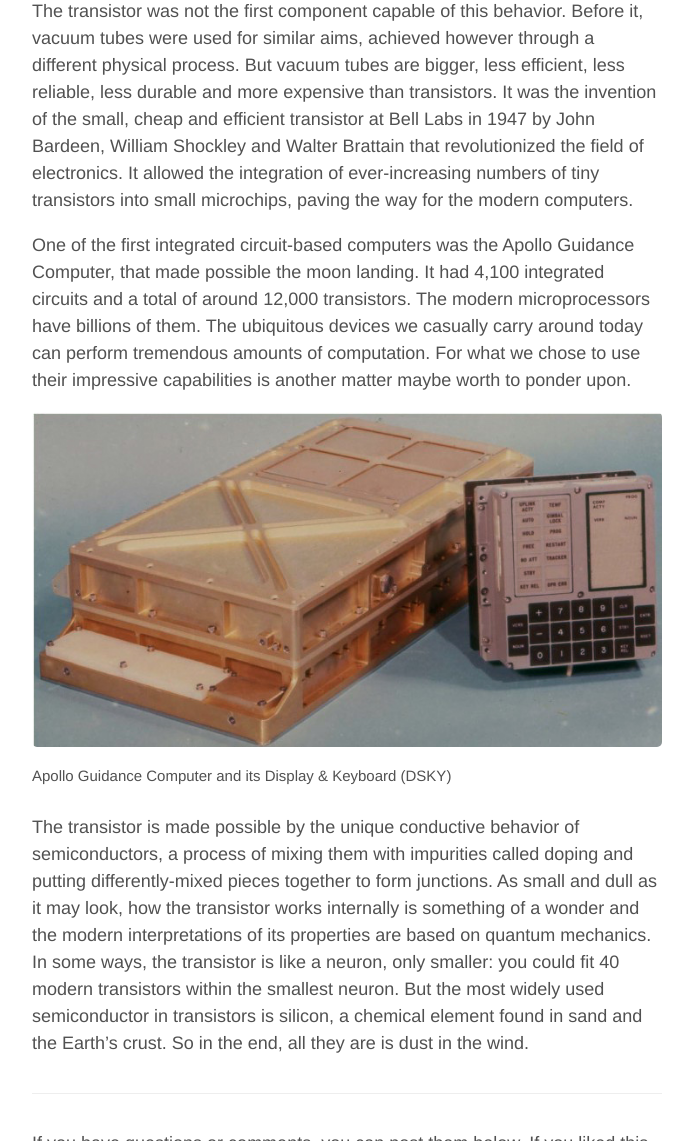
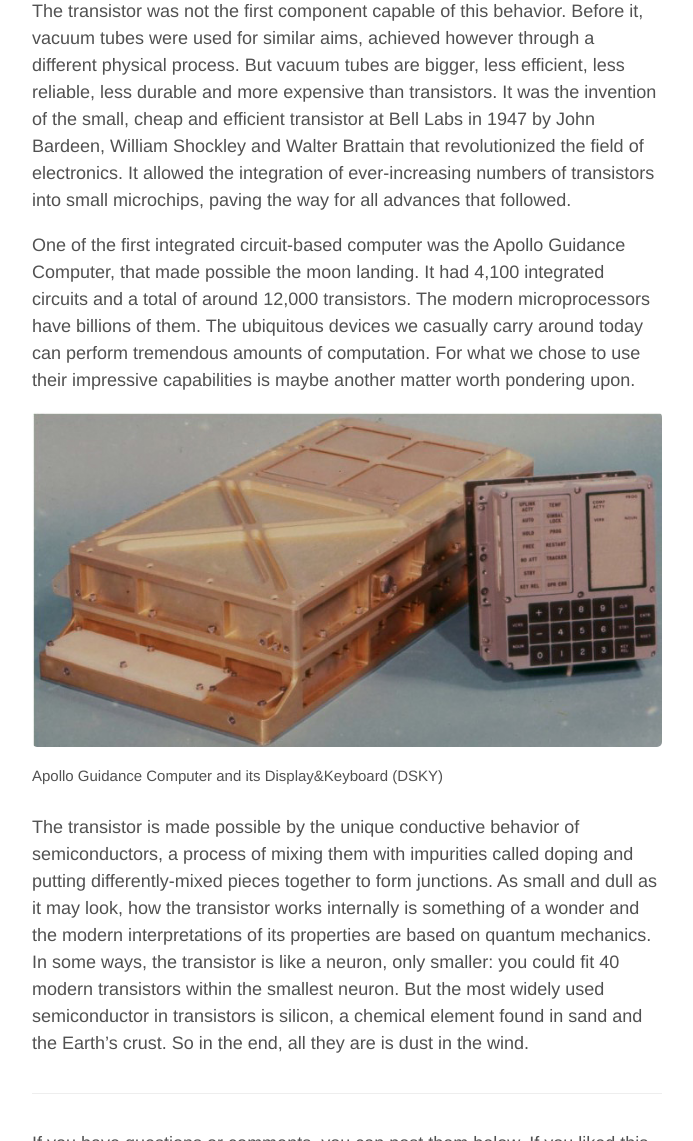
Before and after one commit to aoghina/aoghina.github.io, a Jekyll site: the page built from _posts/2016-11-19-a-tribute-to-the-transistor.md, in a window 1280 px wide and 1400 px high, scrolled down 2144 px. Shown: the part 259-1400 px from the top of the window, without its empty margins (293-986 px from the left). Built offline with Jekyll 4.4.1, drawn with Linux system fonts in a browser that asks for light colours; comment, search, counter and statistics services are not loaded.

Commit message:
Update transistors

```diff
--- a/_posts/2016-11-19-a-tribute-to-the-transistor.md
+++ b/_posts/2016-11-19-a-tribute-to-the-transistor.md
@@ -26,11 +26,11 @@ In digital circuits, which use binary signals, transistors are used as switches
 ![Transistor AND gate](/assets/transistor-and-gate.gif "Transistor AND gate")
 <sup>AND gate where the OUT signal is the logical AND between the A and B input signals</sup>
 
-The transistor was not the first component capable of this behavior. Before it, vacuum tubes were used for similar aims, achieved however through a different physical process. But vacuum tubes are bigger, less efficient, less reliable, less durable and more expensive than transistors. It was the invention of the small, cheap and efficient transistor at Bell Labs in 1947 by John Bardeen, William Shockley and Walter Brattain that revolutionized the field of electronics. It allowed the integration of ever-increasing numbers of tiny transistors into small microchips, paving the way for the modern computers.
+The transistor was not the first component capable of this behavior. Before it, vacuum tubes were used for similar aims, achieved however through a different physical process. But vacuum tubes are bigger, less efficient, less reliable, less durable and more expensive than transistors. It was the invention of the small, cheap and efficient transistor at Bell Labs in 1947 by John Bardeen, William Shockley and Walter Brattain that revolutionized the field of electronics. It allowed the integration of ever-increasing numbers of transistors into small microchips, paving the way for all advances that followed.
 
-One of the first integrated circuit-based computers was the Apollo Guidance Computer, that made possible the moon landing. It had 4,100 integrated circuits and a total of around 12,000 transistors. The modern microprocessors have billions of them. The ubiquitous devices we casually carry around today can perform tremendous amounts of computation. For what we chose to use their impressive capabilities is another matter maybe worth to ponder upon.
+One of the first integrated circuit-based computer was the Apollo Guidance Computer, that made possible the moon landing. It had 4,100 integrated circuits and a total of around 12,000 transistors. The modern microprocessors have billions of them. The ubiquitous devices we casually carry around today can perform tremendous amounts of computation. For what we chose to use their impressive capabilities is maybe another matter worth pondering upon.
 
 ![Apollo guidance computer](/assets/transistor-apollo-guidance-computer.jpg "Apollo guidance computer")
-<sup>Apollo Guidance Computer and its Display & Keyboard (DSKY)</sup>
+<sup>Apollo Guidance Computer and its Display&Keyboard (DSKY)</sup>
 
 The transistor is made possible by the unique conductive behavior of semiconductors, a process of mixing them with impurities called doping and putting differently-mixed pieces together to form junctions. As small and dull as it may look, how the transistor works internally is something of a wonder and the modern interpretations of its properties are based on quantum mechanics. In some ways, the transistor is like a neuron, only smaller: you could fit 40 modern transistors within the smallest neuron. But the most widely used semiconductor in transistors is silicon, a chemical element found in sand and the Earth's crust. So in the end, all they are is dust in the wind.
```
